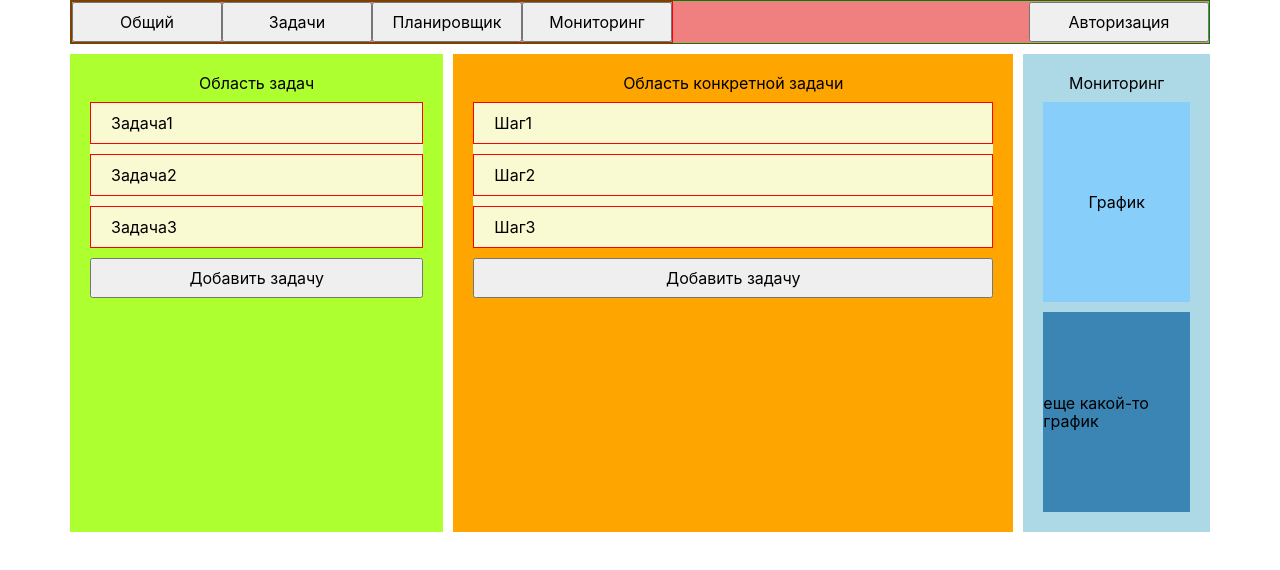
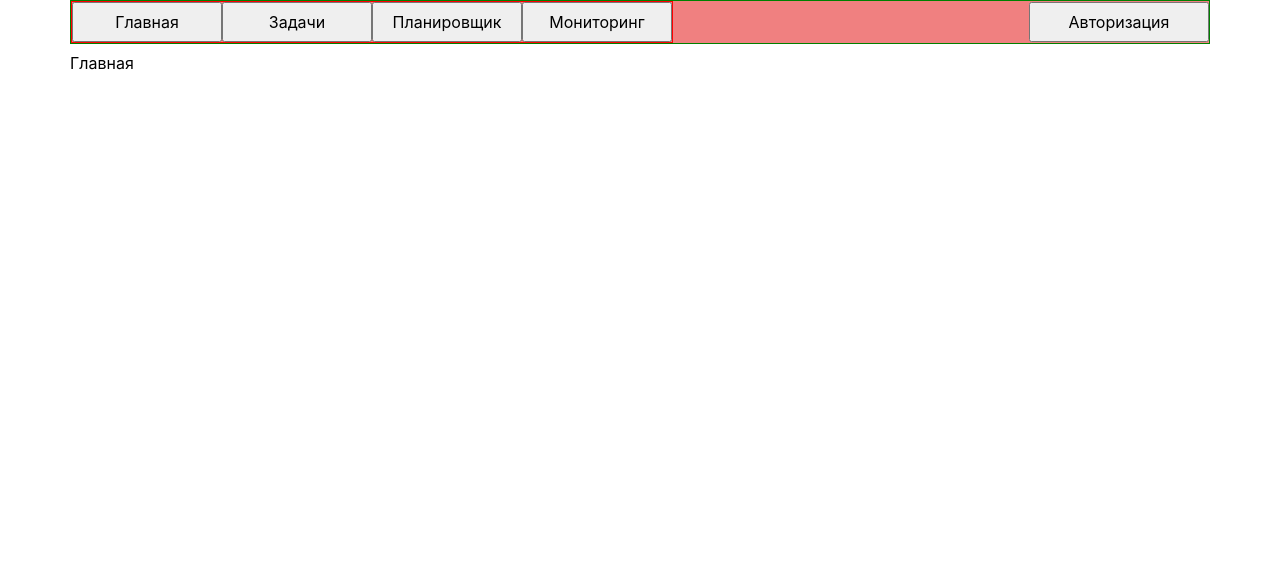
Before and after one commit to Shmitkin/dks-sheduler, a React app: page / in a window 1280 px wide. Shown: the top 570 px of the page. Built offline with nearby package versions, Linux system fonts and the light colour scheme.

Commit message:
Добавит Роутинг

```diff
--- a/package.json
+++ b/package.json
@@ -12,11 +12,12 @@
   },
   "dependencies": {
     "connected-react-router": "6.8.0",
-    "history": "5.0.0",
+    "history": "4.10.1",
     "react": "17.0.1",
     "react-dom": "17.0.1",
     "react-redux": "7.2.2",
     "react-router": "5.2.0",
+    "react-router-dom": "5.2.0",
     "redux": "4.0.5",
     "redux-devtools-extension": "2.13.8"
   },
--- a/src/app/app.jsx
+++ b/src/app/app.jsx
@@ -1,45 +1,36 @@
 import React from 'react';
+import {useDispatch} from 'react-redux';
+import {Switch, Route} from 'react-router-dom';
+import {push} from 'connected-react-router';
+
+import MainPage from "../pages/main-page/main-page.jsx";
+import TasksPage from "../pages/tasks-page/tasks-page.jsx";
+import ShedulerPage from "../pages/sheduler-page/sheduler-page.jsx";
+import MonitoringPage from "../pages/monitoring-page/monitoring-page.jsx";
 
 export default function App() {
+  const dispatch = useDispatch();
+
   return (
     <>
       <div className="main-container">
         <div className="header">
           <div className="header__menu">
-            <button className="header__menu-item" type="button">Общий</button>
-            <button className="header__menu-item" type="button">Задачи</button>
-            <button className="header__menu-item" type="button">Планировщик</button>
-            <button className="header__menu-item" type="button">Мониторинг</button>
+            <button className="header__menu-item" type="button" onClick={() => { dispatch(push(`/`)); }}>Главная</button>
+            <button className="header__menu-item" type="button" onClick={() => { dispatch(push(`/tasks`)); }}>Задачи</button>
+            <button className="header__menu-item" type="button" onClick={() => { dispatch(push(`/sheduler`)); }}>Планировщик</button>
+            <button className="header__menu-item" type="button" onClick={() => { dispatch(push(`/monitoring`)); }}>Мониторинг</button>
           </div>
           <button className="header__autorization-button" type="button">Авторизация</button>
         </div>
         <div className="main-content-container">
-
-          <div className="task-area">
-            <p className="task-area__title">Область задач</p>
-            <ul className="task-area__list">
-              <li className="task-area__list-item">Задача1</li>
-              <li className="task-area__list-item">Задача2</li>
-              <li className="task-area__list-item">Задача3</li>
-            </ul>
-            <button className="task-area__button" type="button">Добавить задачу</button>
-          </div>
-
-          <div className="current-task-area">
-            <p className="current-task-area__title">Область конкретной задачи</p>
-            <ul className="current-task-area__list">
-              <li className="current-task-area__list-item">Шаг1</li>
-              <li className="current-task-area__list-item">Шаг2</li>
-              <li className="current-task-area__list-item">Шаг3</li>
-            </ul>
-            <button className="current-task-area__button" type="button">Добавить задачу</button>
-          </div>
-
-          <div className="monitoring-area">
-            <p className="monitoring-area__title">Мониторинг</p>
-            <div className="monitoring-area__mock-graph">График</div>
-            <div className="monitoring-area__mock-graph">еще какой-то график</div>
-          </div>
+          <Switch>
+            <Route exact path="/tasks" component={TasksPage} />
+            <Route exact path="/sheduler" component={ShedulerPage} />
+            <Route exact path="/monitoring" component={MonitoringPage} />
+            <Route exact path="/" component={MainPage} />
+            <Route path="*" component={MainPage} />
+          </Switch>
         </div>
       </div>
     </>
--- /dev/null
+++ b/src/pages/main-page/main-page.jsx
@@ -0,0 +1,9 @@
+import React from 'react';
+
+export default function MainPage() {
+  return (
+    <>
+      Главная
+    </>
+  );
+}
--- /dev/null
+++ b/src/pages/monitoring-page/monitoring-page.jsx
@@ -0,0 +1,9 @@
+import React from 'react';
+
+export default function MonitoringPage() {
+  return (
+    <>
+      MONITORING
+    </>
+  );
+}
--- /dev/null
+++ b/src/pages/sheduler-page/sheduler-page.jsx
@@ -0,0 +1,9 @@
+import React from 'react';
+
+export default function ShedulerPage() {
+  return (
+    <>
+      Планирование
+    </>
+  );
+}
--- /dev/null
+++ b/src/pages/tasks-page/tasks-page.jsx
@@ -0,0 +1,27 @@
+import React from 'react';
+
+export default function TasksPage() {
+  return (
+    <>
+      <div className="task-area">
+        <p className="task-area__title">Область задач</p>
+        <ul className="task-area__list">
+          <li className="task-area__list-item">Задача1</li>
+          <li className="task-area__list-item">Задача2</li>
+          <li className="task-area__list-item">Задача3</li>
+        </ul>
+        <button className="task-area__button" type="button">Добавить задачу</button>
+      </div>
+
+      <div className="current-task-area">
+        <p className="current-task-area__title">Область конкретной задачи</p>
+        <ul className="current-task-area__list">
+          <li className="current-task-area__list-item">Шаг1</li>
+          <li className="current-task-area__list-item">Шаг2</li>
+          <li className="current-task-area__list-item">Шаг3</li>
+        </ul>
+        <button className="current-task-area__button" type="button">Добавить задачу</button>
+      </div>
+    </>
+  );
+}
```
Also changed, not shown: 1 other file (tests, documents, lock files or other folders).
